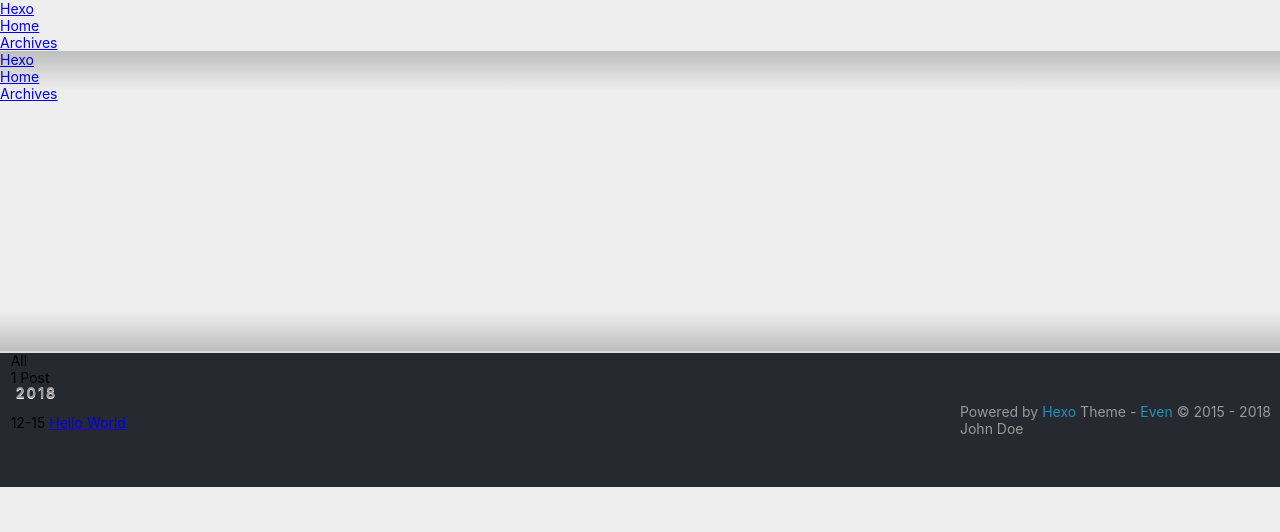
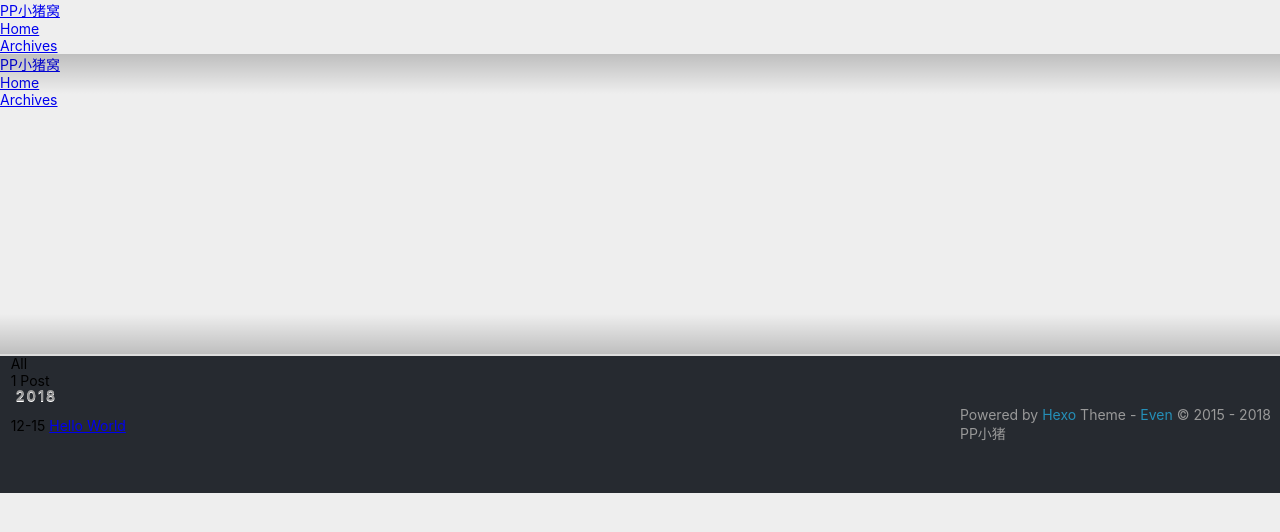
Before and after one commit to wizhidev/wizhidev.github.io, a plain HTML site: page archives/2018/12/index.html in a window 1280 px wide. Drawn offline with Linux system fonts and the light colour scheme.

Commit message:
Site updated: 2018-12-15 20:34:18

```diff
--- a/archives/2018/12/index.html
+++ b/archives/2018/12/index.html
@@ -18,7 +18,7 @@
 
 
 
-  <link rel="alternate" href="/default" title="Hexo">
+  <link rel="alternate" href="/default" title="PP小猪窝">
 
 
 
@@ -31,12 +31,12 @@
 
 
 <meta property="og:type" content="website">
-<meta property="og:title" content="Hexo">
+<meta property="og:title" content="PP小猪窝">
 <meta property="og:url" content="http://yoursite.com/archives/2018/12/index.html">
-<meta property="og:site_name" content="Hexo">
+<meta property="og:site_name" content="PP小猪窝">
 <meta property="og:locale" content="zh_CN">
 <meta name="twitter:card" content="summary">
-<meta name="twitter:title" content="Hexo">
+<meta name="twitter:title" content="PP小猪窝">
 
 
 <link rel="stylesheet" type="text/css" href="/css/style.css?v=2.4.x">
@@ -65,14 +65,14 @@
 
     <title>
 
-    Archives · Hexo
+    Archives · PP小猪窝
 
 </title>
   </head>
 
   <body><div id="mobile-navbar" class="mobile-navbar">
   <div class="mobile-header-logo">
-    <a href="/." class="logo">Hexo</a>
+    <a href="/." class="logo">PP小猪窝</a>
   </div>
   <div class="mobile-navbar-icon">
     <span></span>
@@ -107,7 +107,7 @@
 
     <div class="container" id="mobile-panel">
       <header id="header" class="header"><div class="logo-wrapper">
-  <a href="/." class="logo">Hexo</a>
+  <a href="/." class="logo">PP小猪窝</a>
 </div>
 
 <nav class="site-navbar">
@@ -257,7 +257,7 @@
     <span class="heart">
       <i class="iconfont icon-heart"></i>
     </span>
-    <span class="author">John Doe</span>
+    <span class="author">PP小猪</span>
   </span>
 </div>
       </footer>
```
Also changed, not shown: 2018/12/15/hello-world/index.html (+6 -6 lines), archives/2018/index.html (+8 -8 lines), archives/index.html (+8 -8 lines), index.html (+8 -8 lines).
